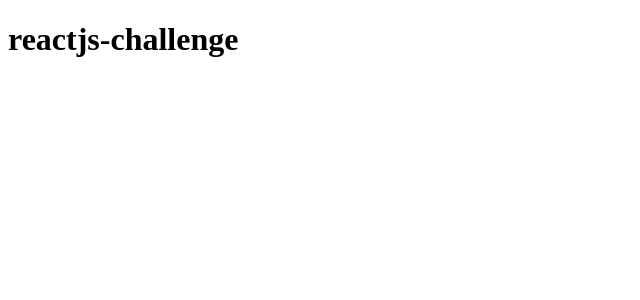
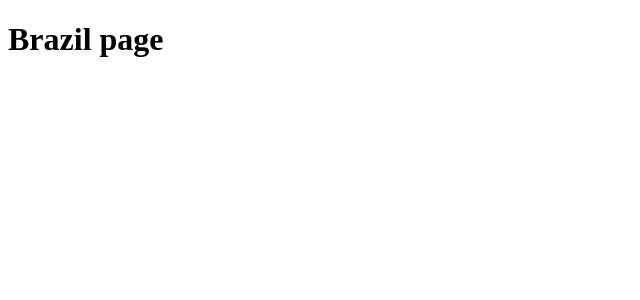
Before and after one commit to hospitalalemao/reactjs-challenge, a React (Vite) app: page /brazil in a window 1280 px wide. Shown: the top 300 px of the page, without its empty margins (0-640 px from the left). Built offline with nearby package versions, Linux system fonts and the light colour scheme.

Commit message:
feat: Add react-router-dom with BrazilPage and HomePage

```diff
--- a/package.json
+++ b/package.json
@@ -11,7 +11,8 @@
   },
   "dependencies": {
     "react": "^18.2.0",
-    "react-dom": "^18.2.0"
+    "react-dom": "^18.2.0",
+    "react-router-dom": "^6.4.4"
   },
   "devDependencies": {
     "@testing-library/jest-dom": "^5.16.5",
--- a/src/App.tsx
+++ /dev/null
@@ -1,9 +0,0 @@
-function App() {
-  return (
-    <div className="App">
-      <h1>reactjs-challenge</h1>
-    </div>
-  );
-}
-
-export default App;
--- a/src/main.tsx
+++ b/src/main.tsx
@@ -1,9 +1,16 @@
 import React from 'react';
 import ReactDOM from 'react-dom/client';
-import App from './App';
+import { BrowserRouter, Routes, Route } from 'react-router-dom';
+import BrazilPage from './pages/BrazilPage';
+import HomePage from './pages/HomePage';
 
 ReactDOM.createRoot(document.getElementById('root') as HTMLElement).render(
   <React.StrictMode>
-    <App />
+    <BrowserRouter>
+      <Routes>
+        <Route path="/" element={<HomePage />} />
+        <Route path="/brazil" element={<BrazilPage />} />
+      </Routes>
+    </BrowserRouter>
   </React.StrictMode>
 );
--- /dev/null
+++ b/src/pages/BrazilPage/index.tsx
@@ -0,0 +1,3 @@
+export default function BrazilPage() {
+  return <h1>Brazil page</h1>;
+}
--- /dev/null
+++ b/src/pages/HomePage/index.tsx
@@ -0,0 +1,3 @@
+export default function HomePage() {
+  return <h1>Home</h1>;
+}
```
Also changed, not shown: 1 other file (tests, documents, lock files or other folders).
